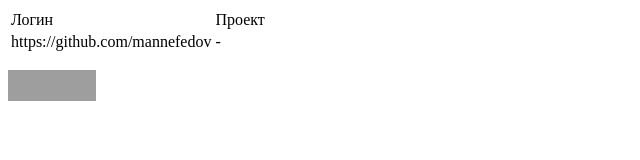
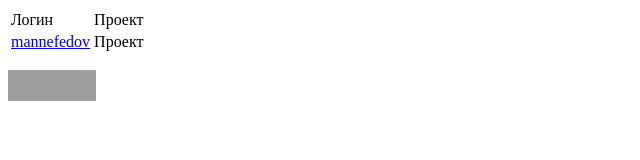
Before and after one commit to ProfitwareWebDev/webdev-practice, a plain HTML site: page 2016/153/index.html in a window 1280 px wide. Shown: the whole page, without its empty margins (0-640 px from the left). Drawn offline with Linux system fonts and the light colour scheme; grey boxes are pictures that could not be loaded.

Commit message:
correct edit

```diff
--- a/2016/153/index.html
+++ b/2016/153/index.html
@@ -17,8 +17,8 @@
             </thead>
             <tbody>
                 <tr>
-                    <td>https://github.com/mannefedov</td>
-                    <td>-</td>
+                    <td><a href="https://github.com/mannefedov">mannefedov</a></td>
+                    <td>Проект</td>
                 </tr>
             </tbody>
         </table>
```
